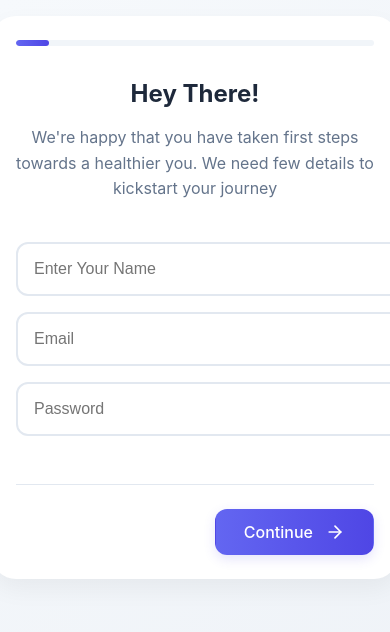
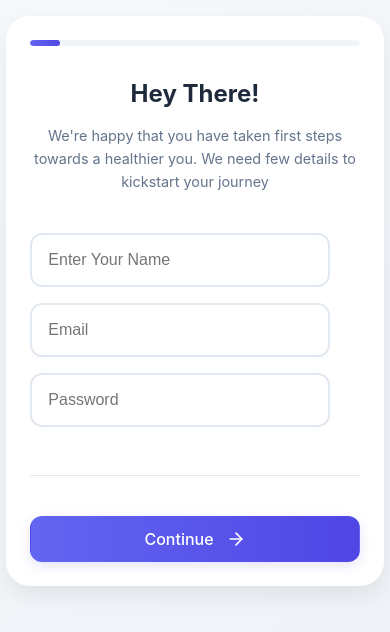
Before and after one commit to RajBarshikar/Plateos, a React (Vite) app in the folder plateos/: page /signup in a window 390 px wide. Shown: the top 632 px of the page. Built offline with nearby package versions, Linux system fonts and the light colour scheme.

Commit message:
edited formstep, onboardingform css files

```diff
--- a/plateos/src/components/FormStep.css
+++ b/plateos/src/components/FormStep.css
@@ -1,4 +1,18 @@
 /* FormStep.css */
+:root {
+    --primary-color: #6366f1; /* Default primary color */
+}
+
+body, html {
+    background: linear-gradient(135deg, #f6f9fc 0%, #eef2f7 100%);
+    color: #333;
+    min-height: 100vh;
+    display: flex;
+    align-items: center;
+    justify-content: center;
+    font-family: 'Inter', sans-serif;
+}
+
 .form-step-container {
     min-height: 100vh;
     background: linear-gradient(135deg, #f6f9fc 0%, #eef2f7 100%);
@@ -9,14 +23,20 @@
 }
 
 .form-step-inner {
-    max-width: 480px;
-    width: 100%;
+    width: 92%;
+    max-width: 600px;
     background: white;
     padding: 2rem;
     border-radius: 1.5rem;
-    box-shadow: 0 10px 25px rgba(0, 0, 0, 0.05);
+    box-shadow: 0 10px 25px rgba(0, 0, 0, 0.08);
+    transition: all 0.3s ease-in-out;
 }
 
+.form-step-inner:hover {
+    box-shadow: 0 15px 30px rgba(0, 0, 0, 0.12);
+}
+
+/* Progress Bar */
 .progress-bar-container {
     width: 100%;
     height: 6px;
@@ -33,6 +53,7 @@
     transition: width 500ms cubic-bezier(0.4, 0, 0.2, 1);
 }
 
+/* Typography */
 .step-title {
     font-size: 1.75rem;
     font-weight: 700;
@@ -50,6 +71,7 @@
     line-height: 1.6;
 }
 
+/* Content & Navigation */
 .step-content {
     flex: 1;
     width: 100%;
@@ -63,38 +85,44 @@
     border-top: 1px solid #e2e8f0;
 }
 
-.back-button {
+/* Buttons */
+.back-button, .next-button {
     display: flex;
     align-items: center;
-    color: #64748b;
     padding: 0.75rem 1.5rem;
     border-radius: 0.75rem;
     font-weight: 500;
     transition: all 0.2s ease;
+    text-decoration: none;
+    cursor: pointer;
+}
+
+/* Back Button */
+.back-button {
+    color: #64748b;
+    background-color: transparent;
+    border: 1px solid #cbd5e1;
 }
 
 .back-button:hover {
     background-color: #f8fafc;
     color: #1e293b;
+    border-color: #94a3b8;
 }
 
+/* Next Button */
 .next-button {
-    display: flex;
-    align-items: center;
     background: linear-gradient(90deg, var(--primary-color) 0%, #4f46e5 100%);
     color: white;
-    padding: 0.75rem 1.75rem;
-    border-radius: 0.75rem;
-    font-weight: 500;
-    transition: all 0.2s ease;
     box-shadow: 0 4px 12px rgba(79, 70, 229, 0.15);
 }
 
 .next-button:hover {
-    transform: translateY(-1px);
-    box-shadow: 0 6px 16px rgba(79, 70, 229, 0.2);
+    transform: translateY(-2px);
+    box-shadow: 0 6px 16px rgba(79, 70, 229, 0.25);
 }
 
+/* Button Icons */
 .button-icon {
     width: 1.25rem;
     height: 1.25rem;
@@ -108,6 +136,7 @@
     margin-left: 0.75rem;
 }
 
+/* Responsive Design */
 @media (max-width: 640px) {
     .form-step-container {
         padding: 1rem;
@@ -120,4 +149,18 @@
     .step-title {
         font-size: 1.5rem;
     }
+
+    .step-subtitle {
+        font-size: 0.9rem;
+    }
+
+    .step-navigation {
+        flex-direction: column;
+        gap: 1rem;
+    }
+
+    .back-button, .next-button {
+        justify-content: center;
+        width: 100%;
+    }
 }
--- a/plateos/src/components/OnBoardingForm.css
+++ b/plateos/src/components/OnBoardingForm.css
@@ -1,4 +1,4 @@
-/* OnBoardingForm.css */
+/* ========== Root Variables ========== */
 :root {
   --primary-color: #6366f1;
   --primary-light: rgba(99, 102, 241, 0.1);
@@ -9,38 +9,42 @@
   --success-color: #10b981;
 }
 
+/* ========== Form Wrapper ========== */
 .form-wrapper {
   max-width: 480px;
   margin: 0 auto;
   width: 100%;
 }
 
-.form-input {
-  width: 100%;
+/* ========== Input Fields ========== */
+.form-input,
+.form-select {
+  width: 80%;
   padding: 1rem;
   border: 2px solid var(--border-color);
   border-radius: 0.75rem;
-  margin-bottom: 1rem;
+  font-size: 1rem;
   transition: all 0.3s ease;
-  font-size: 1rem;
 }
 
-.form-input:focus {
+.form-input {
+
+  margin-bottom: 1rem;
+}
+
+.form-input:focus,
+.form-select:focus {
   outline: none;
   border-color: var(--primary-color);
   box-shadow: 0 0 0 3px var(--primary-light);
 }
 
 .form-select {
-  width: 100%;
-  padding: 1rem;
-  border: 2px solid var(--border-color);
-  border-radius: 0.75rem;
   background-color: white;
-  font-size: 1rem;
   cursor: pointer;
 }
 
+/* ========== Age, Height, Weight, Meals Section ========== */
 .age-container,
 .height-container,
 .weight-container,
@@ -59,6 +63,7 @@
   margin-bottom: 2rem;
 }
 
+/* ========== Range Sliders ========== */
 .slider-container {
   padding: 0 1rem;
   margin: 2rem 0;
@@ -85,6 +90,7 @@ input[type="range"]::-webkit-slider-thumb {
   transition: all 0.2s ease;
 }
 
+/* ========== Gender & Diet Selection ========== */
 .gender-grid,
 .diet-grid {
   display: grid;
@@ -115,6 +121,7 @@ input[type="range"]::-webkit-slider-thumb {
   margin-bottom: 1rem;
 }
 
+/* ========== Activity Selection ========== */
 .activity-list {
   display: flex;
   flex-direction: column;
@@ -146,6 +153,7 @@ input[type="range"]::-webkit-slider-thumb {
   color: var(--text-secondary);
 }
 
+/* ========== Medical Condition Selection ========== */
 .medical-list {
   display: grid;
   grid-template-columns: repeat(2, 1fr);
@@ -166,6 +174,7 @@ input[type="range"]::-webkit-slider-thumb {
   background-color: var(--background-light);
 }
 
+/* ========== Unit Selection ========== */
 .unit-toggle {
   display: flex;
   justify-content: center;
@@ -186,13 +195,14 @@ input[type="range"]::-webkit-slider-thumb {
   color: white;
 }
 
+/* ========== Responsive Styles ========== */
 @media (max-width: 640px) {
   .medical-list {
-      grid-template-columns: 1fr;
+    grid-template-columns: 1fr;
   }
 
   .gender-grid,
   .diet-grid {
-      grid-template-columns: 1fr;
+    grid-template-columns: 1fr;
   }
 }
```
